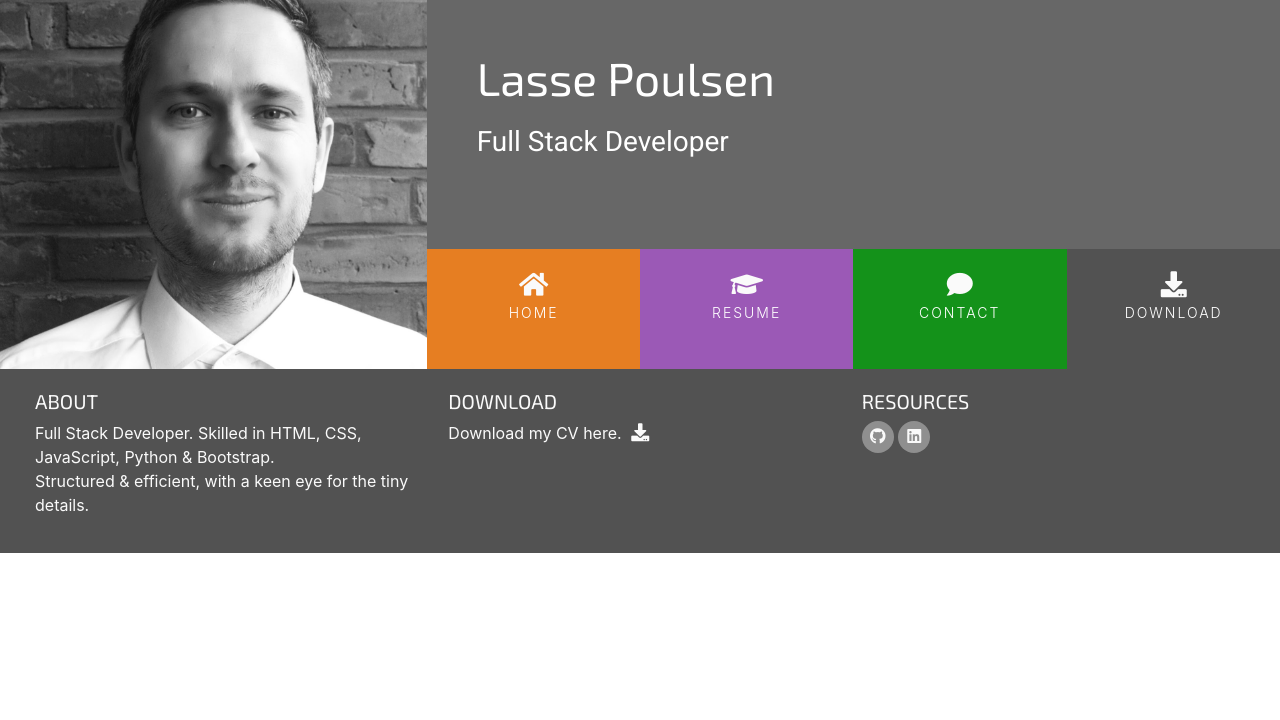
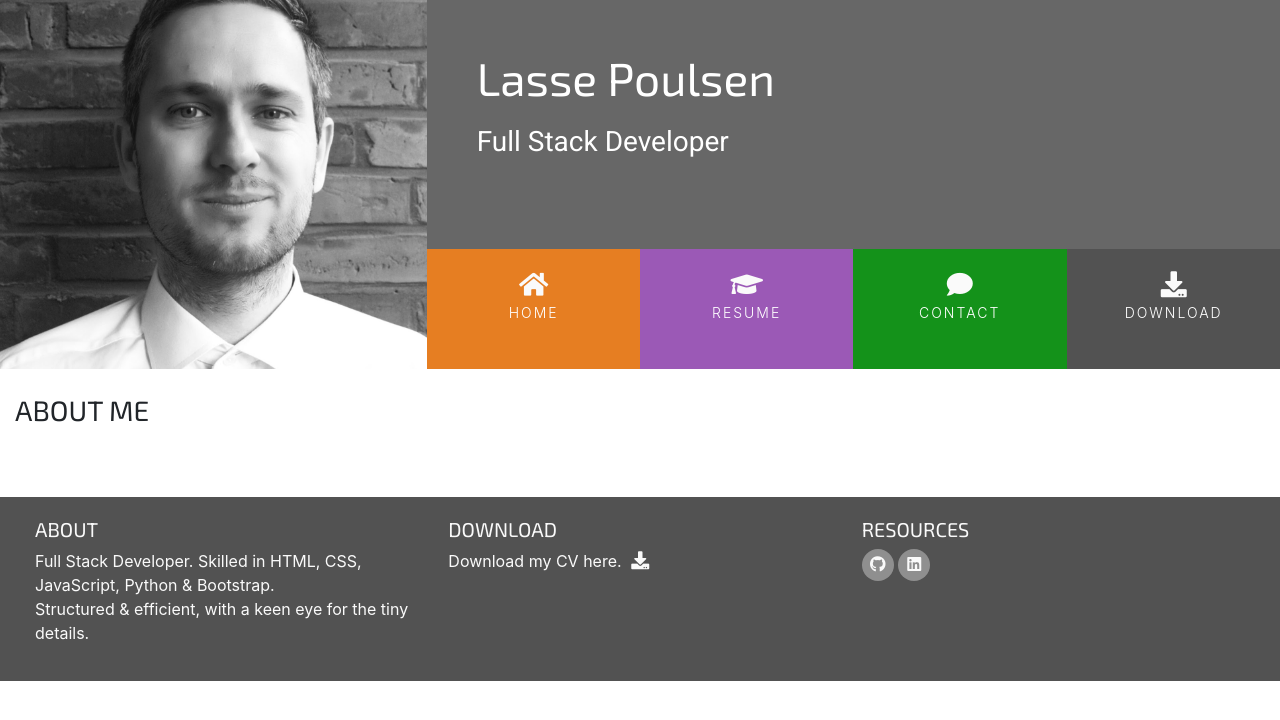
Before and after one commit to Lasserini/Resume-lasse-poulsen, a plain HTML site: page index.html in a window 1280 px wide. Drawn offline with nearby package versions, Linux system fonts and the light colour scheme.

Commit message:
Add general content styling rules

```diff
--- a/assets/css/style.css
+++ b/assets/css/style.css
@@ -5,6 +5,10 @@
 /* ------------------------------------- Colours */
 .bg-color-name-title {
     background-color: #676767;
+}
+
+.bg-color-three-reasons {
+    background-color: #fff;
 }
 
 .ui-menu-color-home {
@@ -40,6 +44,23 @@ h1, h2, h3, h4, h5 {
 
 .inline-block {
     display: inline-block;
+}
+
+.row-table {
+    display: table;
+}
+
+.section-column {
+    display: table-cell;
+    padding: 0 30px 30px;
+    float: none;
+}
+
+.section-heading {
+    font-family: "Exo 2", sans-serif;
+    font-weight: 300;
+    margin-top: 25px;
+    margin-bottom: 40px;
 }
 
 /* ------------------------------------- Heading */
--- a/index.html
+++ b/index.html
@@ -42,7 +42,16 @@
             </div>
         </div>
     </header>
-    <section>
+    <section class="container-fluid">
+        <div class="row row-table">
+            <div class="col-md-8 bg-color-three-reasons section-column">
+                <div class="row">
+                    <div class="col">
+                        <h3 class="section-heading uppercase">About Me</h3>
+                    </div>
+                </div>
+            </div>
+        </div>
 
     </section>
     <footer class="container-fluid">
```
